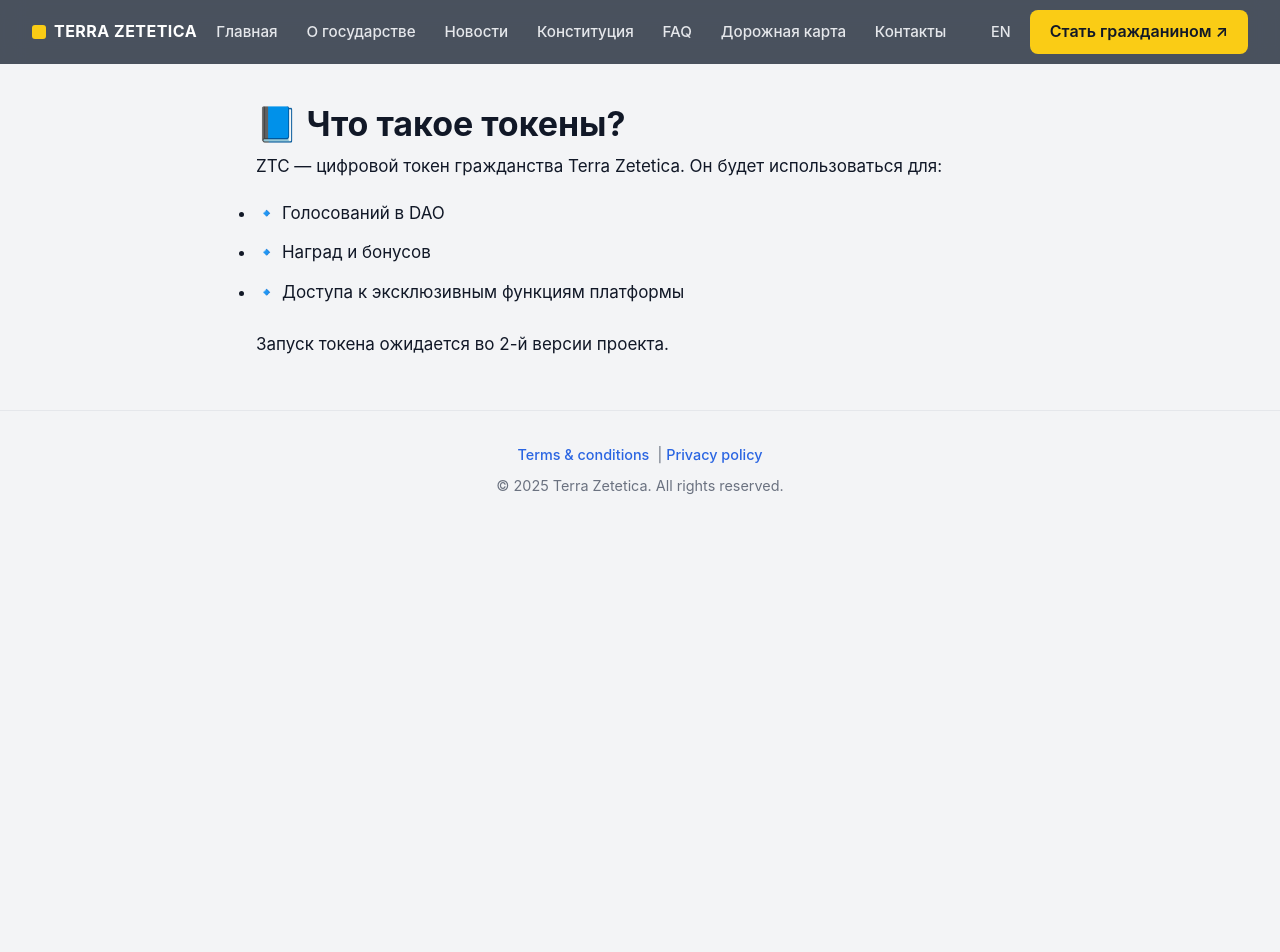
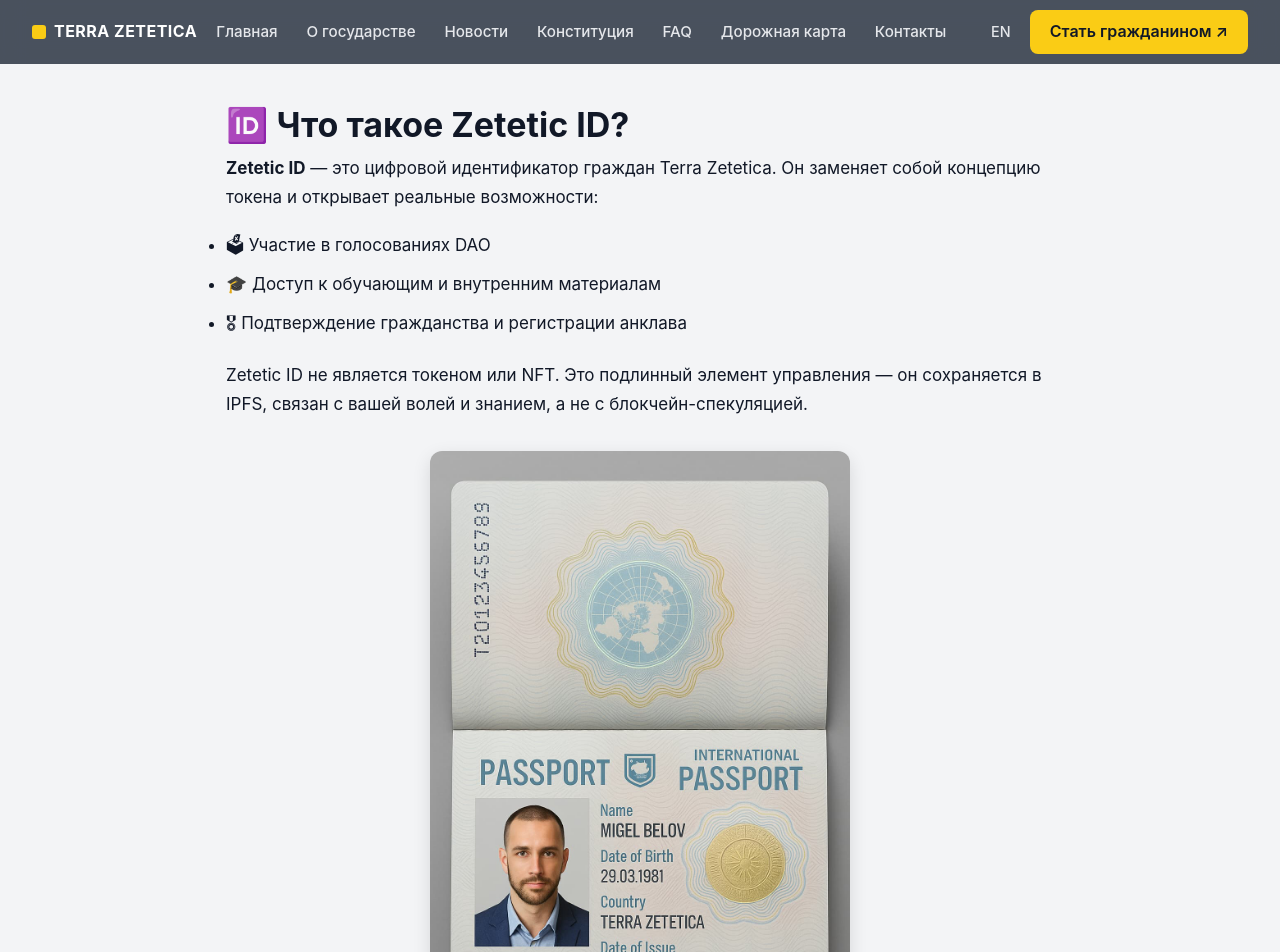
Before and after one commit to kardinalmarkov/terra-zetetica, a Next.js app: page /tokens in a window 1280 px wide. Shown: the top 952 px of the page. Before the commit the page ends 800 px from the top, so only its background shows below. Built offline with nearby package versions, Linux system fonts and the light colour scheme.

Commit message:
Update tokens.js

```diff
--- a/pages/tokens.js
+++ b/pages/tokens.js
@@ -3,16 +3,41 @@ import Head from 'next/head';
 export default function Tokens() {
   return (
     <>
-      <Head><title>Что такое токены? | Terra Zetetica</title></Head>
-      <main className="wrapper">
-        <h1>📘 Что такое токены?</h1>
-        <p>ZTC — цифровой токен гражданства Terra Zetetica. Он будет использоваться для:</p>
+      <Head><title>Zetetic ID | Terra Zetetica</title></Head>
+      <main className="wrapper" style={{ maxWidth: '860px', margin: '0 auto', padding: '2rem 1rem', lineHeight: '1.7' }}>
+        <h1>🆔 Что такое Zetetic ID?</h1>
+
+        <p>
+          <strong>Zetetic ID</strong> — это цифровой идентификатор граждан Terra Zetetica. Он заменяет собой концепцию токена и открывает реальные возможности:
+        </p>
         <ul>
-          <li>🔹 Голосований в DAO</li>
-          <li>🔹 Наград и бонусов</li>
-          <li>🔹 Доступа к эксклюзивным функциям платформы</li>
+          <li>🗳 Участие в голосованиях DAO</li>
+          <li>🎓 Доступ к обучающим и внутренним материалам</li>
+          <li>🎖 Подтверждение гражданства и регистрации анклава</li>
         </ul>
-        <p>Запуск токена ожидается во 2-й версии проекта.</p>
+
+        <p>
+          Zetetic ID не является токеном или NFT. Это подлинный элемент управления — он сохраняется в IPFS, связан с вашей волей и знанием, а не с блокчейн-спекуляцией.
+        </p>
+
+        <img
+          src="/images/passport-terra-zetetica.jpg"
+          alt="Паспорт гражданина Terra Zetetica"
+          style={{
+            width: '100%',
+            maxWidth: '420px',
+            height: 'auto',
+            margin: '2rem auto',
+            borderRadius: '12px',
+            display: 'block',
+            boxShadow: '0 6px 18px rgba(0,0,0,0.12)',
+          }}
+        />
+
+        <p style={{ fontWeight: '600' }}>
+          Паспорт Terra Zetetica — это не символ, а инструмент гражданской зрелости.
+          Zetetic ID — ваш пропуск в государство будущего.
+        </p>
       </main>
     </>
   );
```
